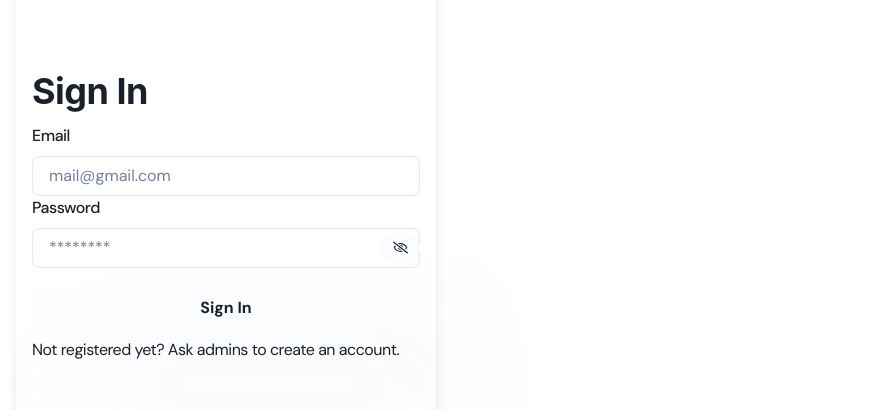
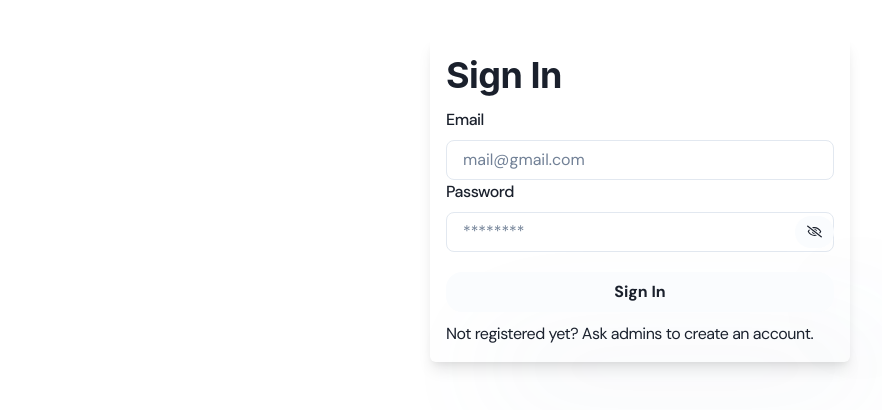
Before and after one commit to jayesh00041/POS, a React (Create React App) app in the folder frontend/: page /POS/auth/sign-in in a window 1280 px wide. Shown: the part 200-610 px from the top of the page, without its empty margins (0-882 px from the left). Built offline with nearby package versions, Linux system fonts and the light colour scheme.

Commit message:
changes for cors

```diff
--- a/frontend/src/views/auth/signIn/index.tsx
+++ b/frontend/src/views/auth/signIn/index.tsx
@@ -52,12 +52,11 @@ function SignIn() {
   });
 
   return (
-    <Box width="100vw" height="100vh">
+    <Box width="100vw" height="100vh" minH="100vh" display="flex" justifyContent="center" alignItems="center">
       <Flex
         maxW={{ base: '100%', md: '420px' }}
         w="100%"
         mx="auto"
-        minH="100vh"
         flexDirection="column"
         justifyContent="center"
         margin={4}
```
Also changed, not shown: 1 other file (tests, documents, lock files or other folders).
